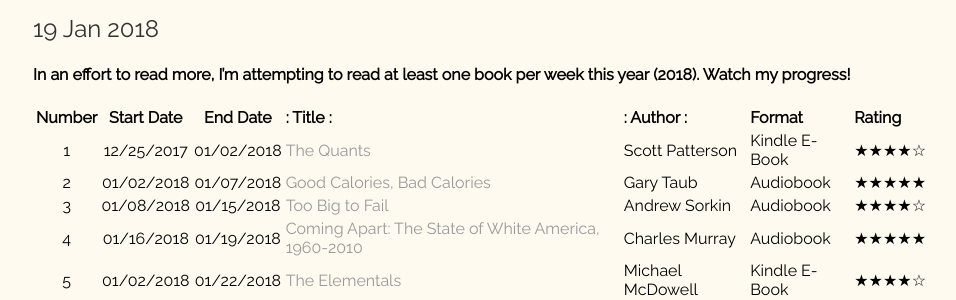
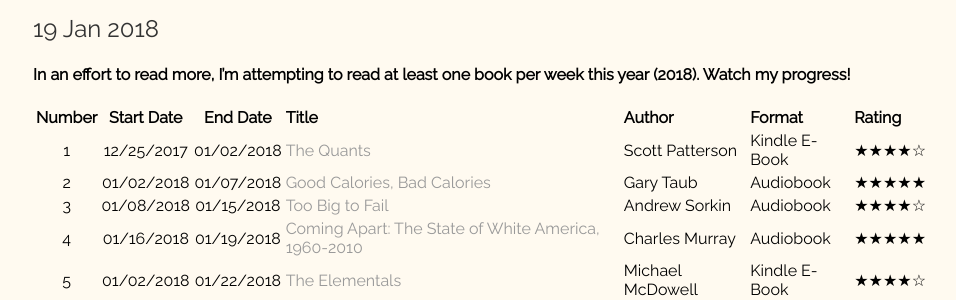
Before and after one commit to shindig7/my-site, a Jekyll site: the page built from _posts/2018-01-19-52-books-52-weeks.md, in a window 1280 px wide. Shown: the part 225-525 px from the top of the page, without its empty margins (159-1115 px from the left). Built offline with Jekyll 4.4.1, drawn with Linux system fonts in a browser that asks for light colours.

Commit message:
Removed colons

```diff
--- a/_posts/2018-01-19-52-books-52-weeks.md
+++ b/_posts/2018-01-19-52-books-52-weeks.md
@@ -6,7 +6,7 @@
 ---
 #### In an effort to read more, I'm attempting to read at least one book per week this year (2018). Watch my progress!
 
-| Number| Start Date |  End Date    |: Title                                               :|: Author          :| Format        | Rating |
+| Number| Start Date |  End Date    |  Title                                                |  Author           | Format        | Rating |
 |:-----:|:----------:|:------------:|:------------------------------------------------------|:------------------|:--------------|:-------|
 |   1   | 12/25/2017 |  01/02/2018  | [The Quants]                                          | Scott Patterson   | Kindle E-Book | ★★★★☆  |
 |   2   | 01/02/2018 |  01/07/2018  | [Good Calories, Bad Calories]                         | Gary Taub         | Audiobook     | ★★★★★  |
```
